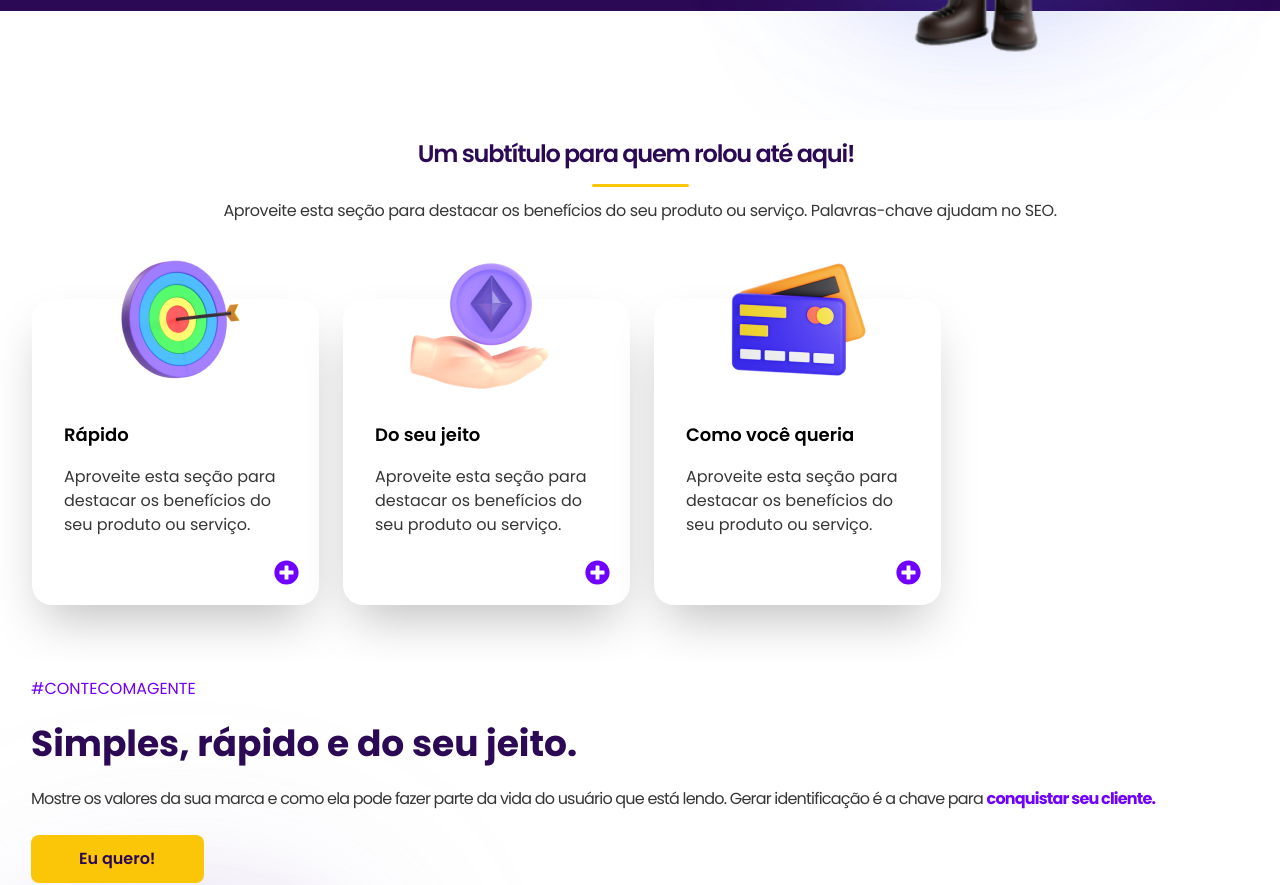
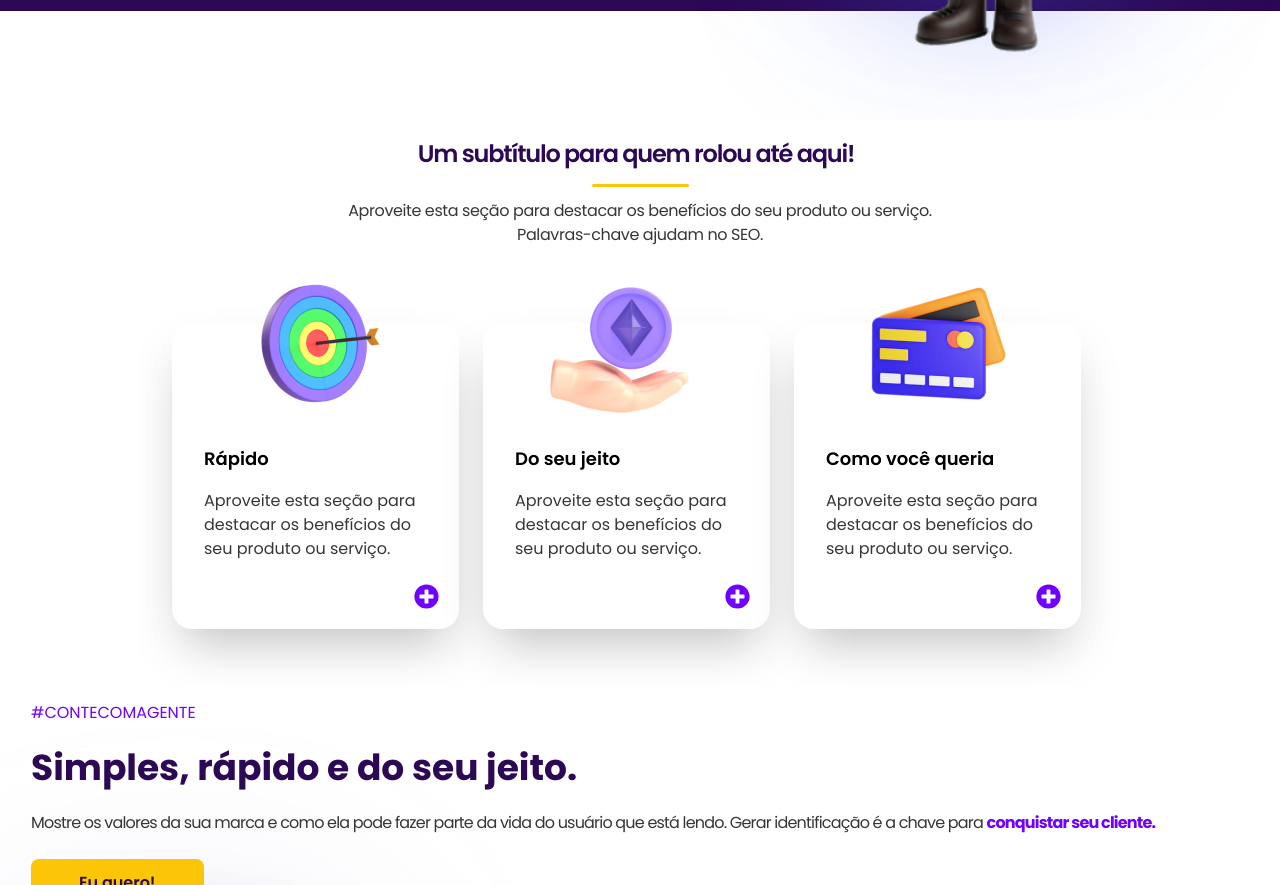
Before and after one commit to devalanlima/Nice, a Vue app: page / in a window 1280 px wide. Shown: the part 540-1425 px from the top of the page. Built offline with nearby package versions, Linux system fonts and the light colour scheme.

Commit message:
stylize / responsive design

```diff
--- a/src/components/SecaoBeneficios.vue
+++ b/src/components/SecaoBeneficios.vue
@@ -1,10 +1,10 @@
 <template>
-    <div class="flex flex-col">
+    <div class="flex flex-col w-full max-w-[1000px] mx-auto">
         <div class="flex flex-col gap-3">
             <h3 class="text-center text-2xl text-roxo_escuro font-semibold pl-14 pr-16 tracking-tighter leading-normal">Um subtítulo para quem
                 rolou até aqui!</h3>
                 <span class="w-[97px] h-[3px] rounded-full bg-amarelo mx-auto"></span>
-            <p class="px-4 text-center tracking-tight text-cinza_escuro leading-normal">Aproveite esta seção para destacar os benefícios do seu
+            <p class="px-4 text-center tracking-tight text-cinza_escuro leading-normal max-w-[650px] mx-auto">Aproveite esta seção para destacar os benefícios do seu
                 produto ou serviço. Palavras-chave ajudam no SEO.</p>
         </div>
         <div class="flex pl-8 gap-6 w-full overflow-x-auto mt-3 pr-8 pb-14">
```
